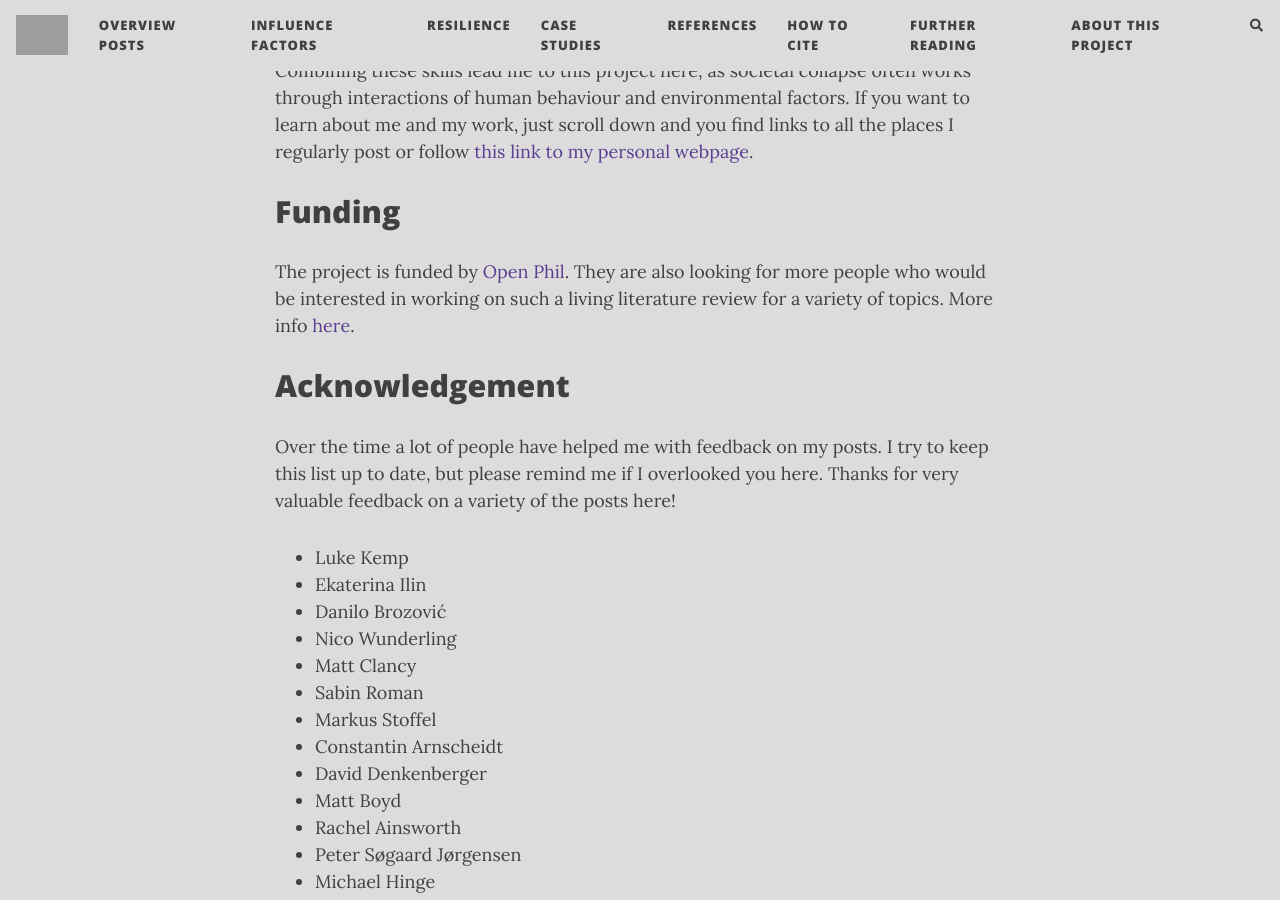
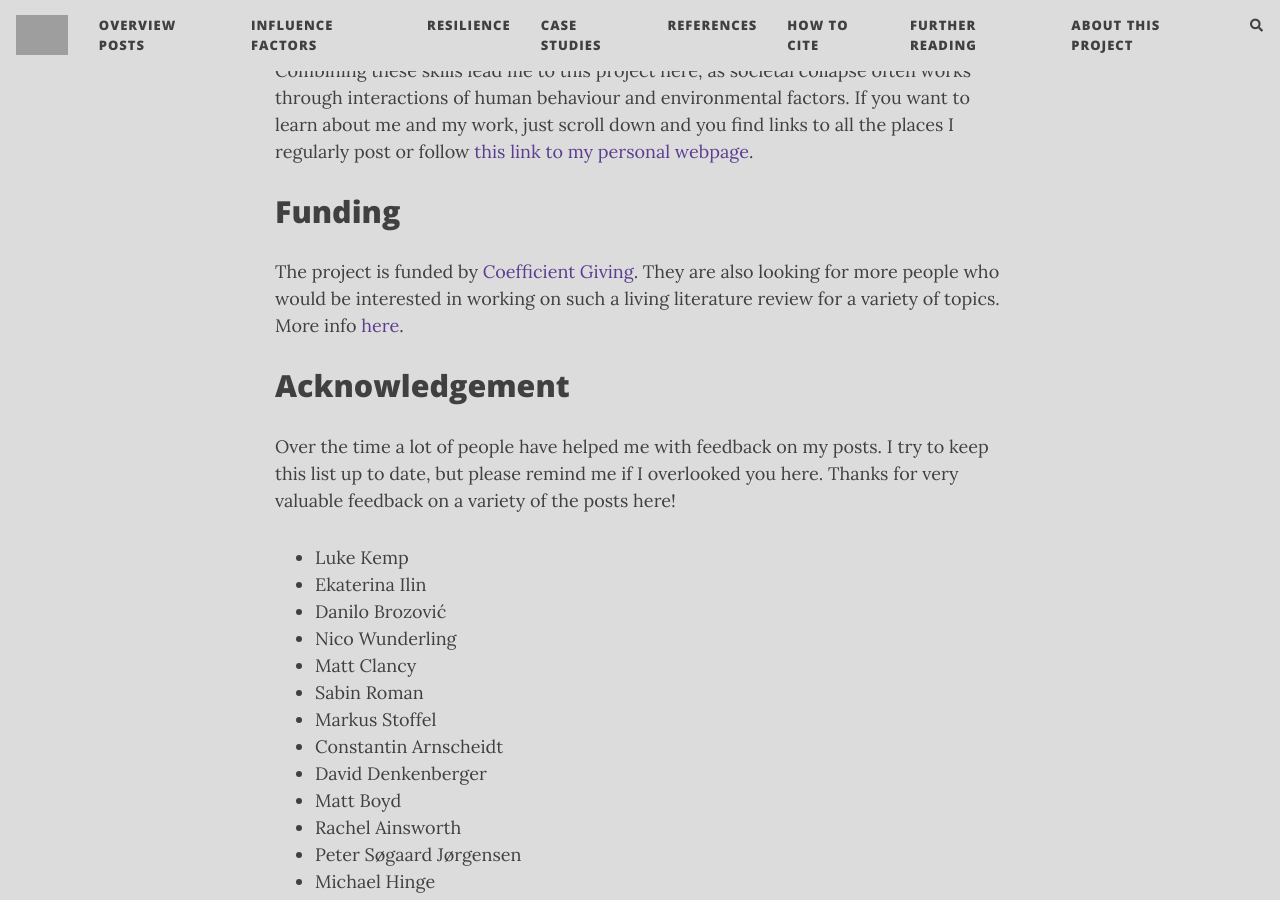
Before and after one commit to florianjehn/Societal_Collapse, a Jekyll site: the page built from aboutme.md, in a window 1280 px wide and 900 px high, scrolled down 835 px. Built offline with Jekyll 4.4.1, drawn with Linux system fonts in a browser that asks for light colours; nearby versions of some CDN libraries; comment, search, counter and statistics services are not loaded; grey boxes are pictures that could not be loaded.

Commit message:
Update aboutme.md

```diff
--- a/aboutme.md
+++ b/aboutme.md
@@ -14,7 +14,7 @@ A little about me - I have a PhD in environmental science, but in recent years I
 
 # Funding
 
-The project is funded by [Open Phil](https://www.openphilanthropy.org/). They are also looking for more people who would be interested in working on such a living literature review for a variety of topics. More info [here](https://www.openphilanthropy.org/focus/innovation-policy/).
+The project is funded by [Coefficient Giving](https://coefficientgiving.org/). They are also looking for more people who would be interested in working on such a living literature review for a variety of topics. More info [here](https://coefficientgiving.org/funds/abundance-and-growth/living-literature-reviews/).
 
 # Acknowledgement
 Over the time a lot of people have helped me with feedback on my posts. I try to keep this list up to date, but please remind me if I overlooked you here.
```
